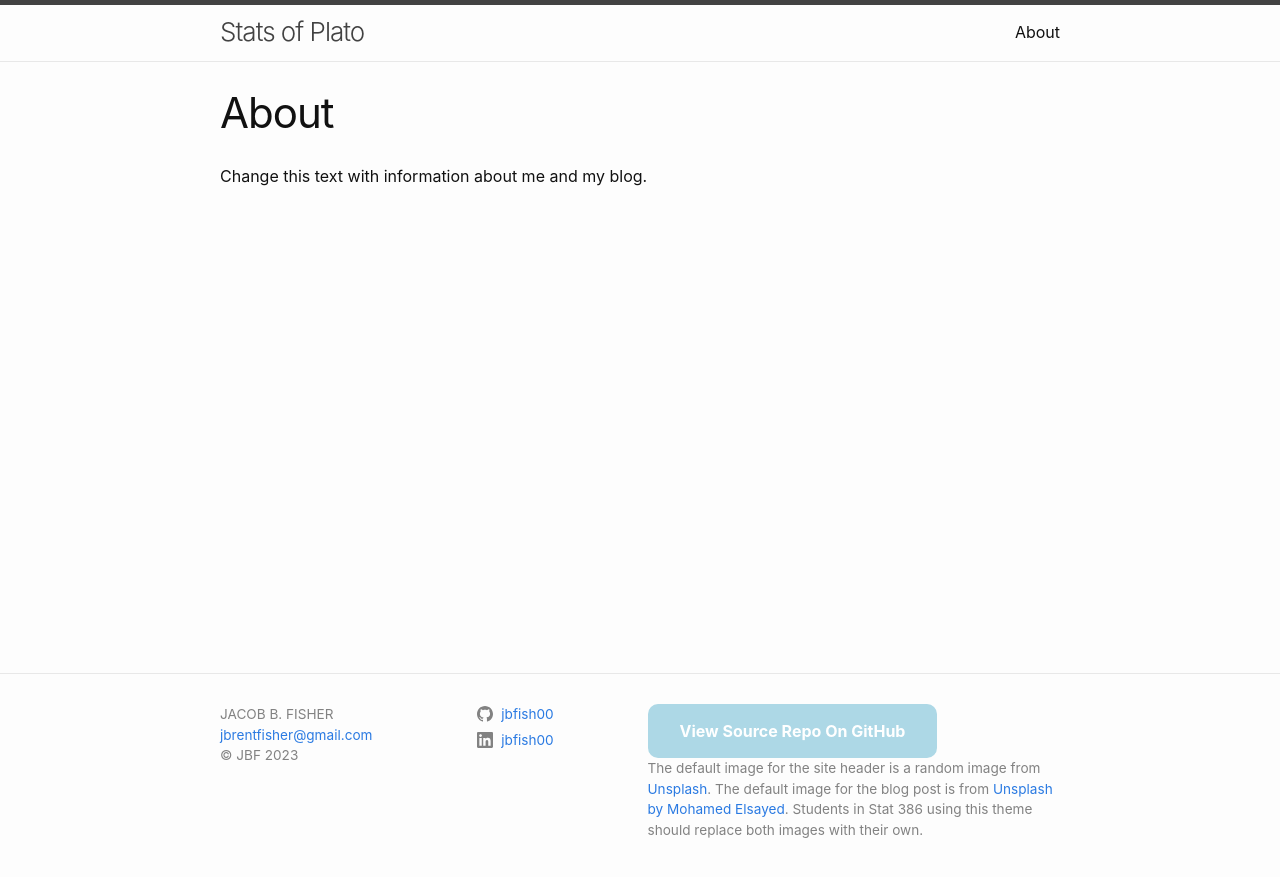
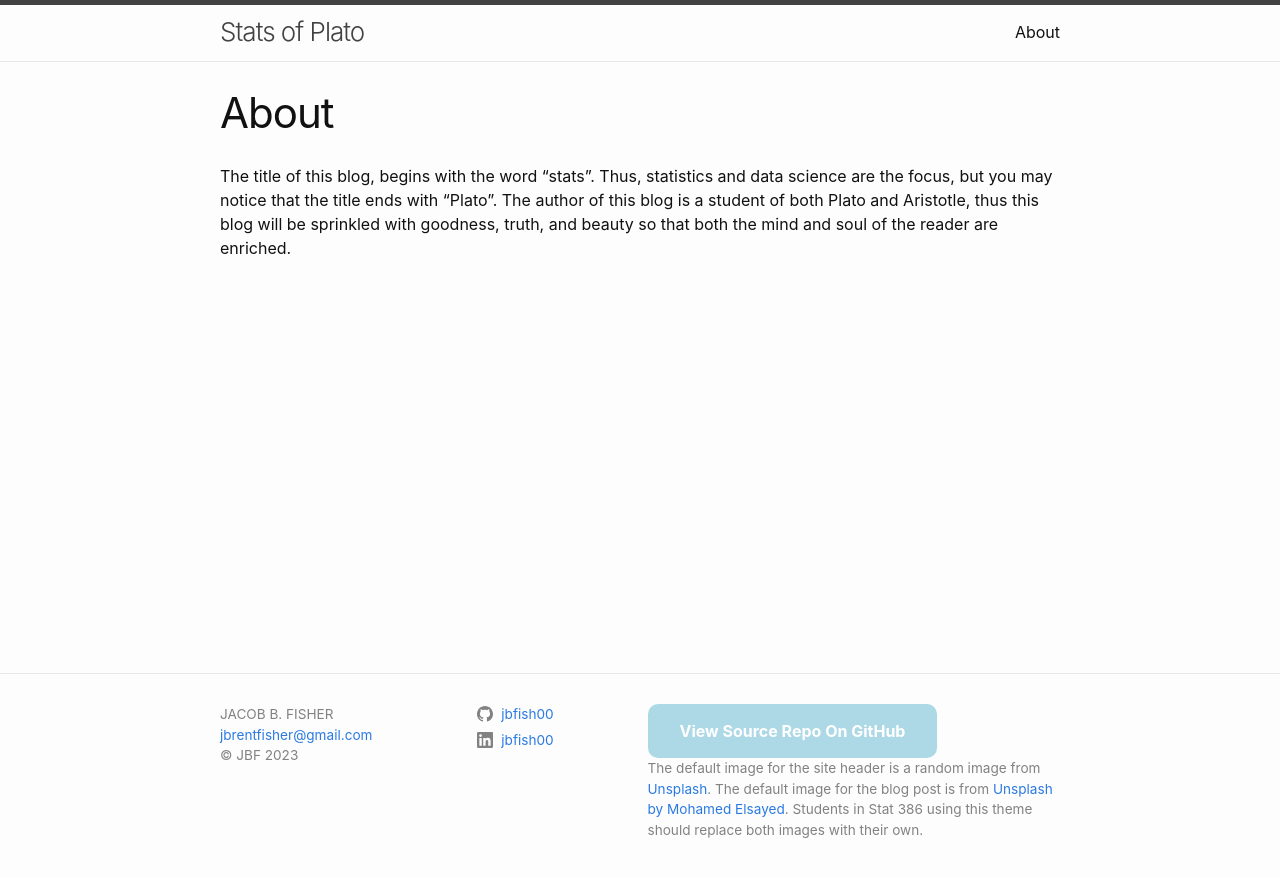
Before and after one commit to jbfish00/statsofplato.github.io, a Jekyll site: the page built from about.markdown, in a window 1280 px wide. Shown: the top 877 px of the page. Built offline with Jekyll 4.4.1, drawn with Linux system fonts in a browser that asks for light colours.

Commit message:
Update about.markdown

```diff
--- a/about.markdown
+++ b/about.markdown
@@ -4,4 +4,4 @@ title: About
 permalink: /about/
 ---
 
-Change this text with information about me and my blog.
+The title of this blog, begins with the word "stats". Thus, statistics and data science are the focus, but you may notice that the title ends with "Plato". The author of this blog is a student of both Plato and Aristotle, thus this blog will be sprinkled with goodness, truth, and beauty so that both the mind and soul of the reader are enriched.
```
